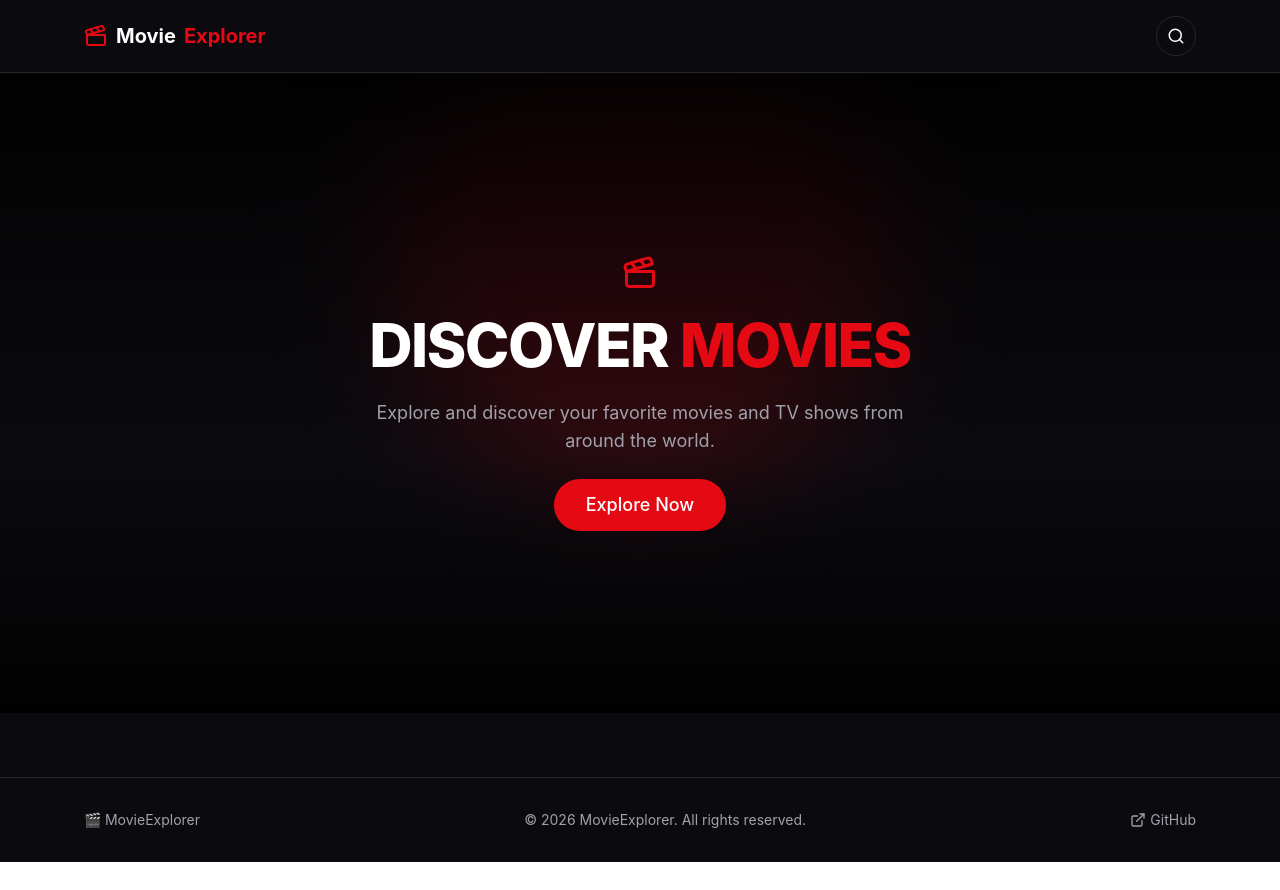
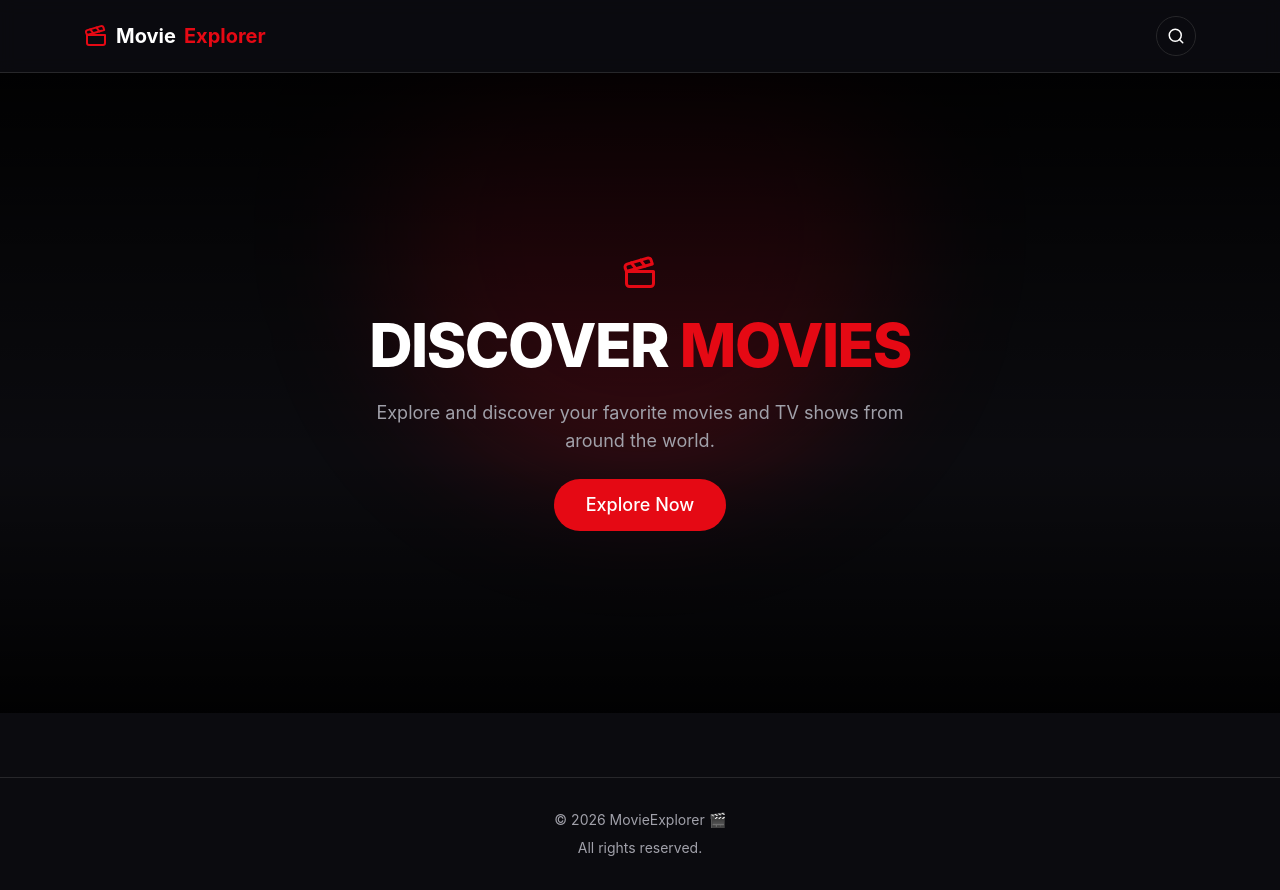
Before and after one commit to tash-9/MovieExplorer, a React (Vite) app: page / in a window 1280 px wide. Before the commit the page ends 862 px from the top, so only its background shows below. Built offline with nearby package versions, Linux system fonts and the light colour scheme.

Commit message:
Footer readability increase

```diff
--- a/src/components/Footer.jsx
+++ b/src/components/Footer.jsx
@@ -1,19 +1,9 @@
-import { ExternalLink } from "lucide-react";
-
 const Footer = () => {
   return (
     <footer className="border-t border-border mt-16">
-      <div className="max-w-6xl mx-auto px-5 py-8 flex flex-col md:flex-row items-center justify-between gap-3 text-sm text-muted">
-        <p>🎬 MovieExplorer</p>
-        <p>© 2026 MovieExplorer. All rights reserved.</p>
-        <a
-          href="https://github.com"
-          target="_blank"
-          rel="noreferrer"
-          className="flex items-center gap-1 hover:text-accent transition-colors"
-        >
-          <ExternalLink size={16} /> GitHub
-        </a>
+      <div className="max-w-6xl mx-auto px-5 py-8 flex flex-col items-center justify-center gap-2 text-sm text-muted text-center">
+        <p>© 2026 MovieExplorer 🎬</p>
+        <p>All rights reserved.</p>
       </div>
     </footer>
   );
```
